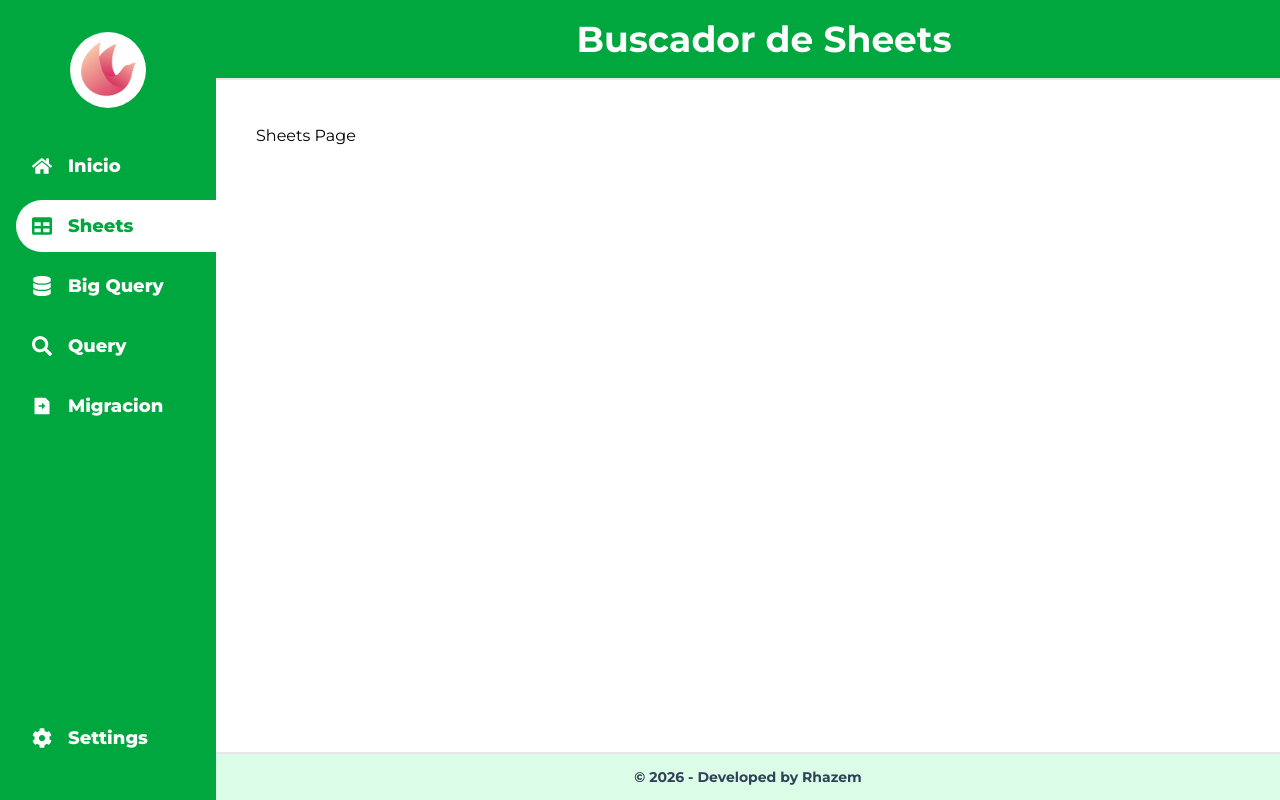
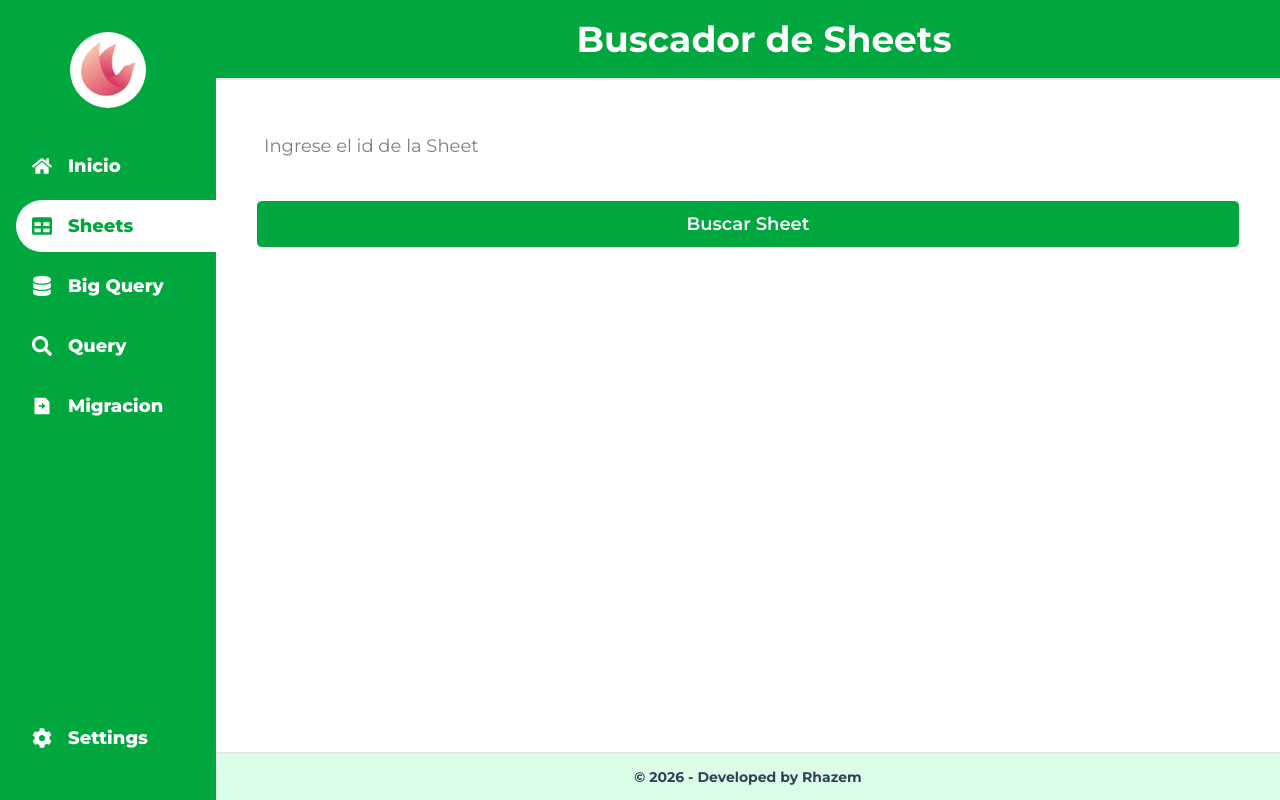
Before and after one commit to martinezlopezezequielernesto/data-analist-tools, a Next.js app: page /sheets in a window 1280 px wide. Built offline with nearby package versions, Linux system fonts and the light colour scheme.

Commit message:
base del buscador

```diff
--- a/app/sheets/page.tsx
+++ b/app/sheets/page.tsx
@@ -1,5 +1,13 @@
+"use client"
+import Input from "@/components/forms/Input";
+import PageContainer from "@/components/main/PageContainer";
+import Button from "@/components/page/Button";
+
 export default function Page() {
   return (
-    <p className="">Sheets Page</p>
+    <PageContainer>
+      <Input value="" placeholder="Ingrese el id de la Sheet" onChange={()=>{}}/>
+      <Button title="Buscar Sheet"/>
+    </PageContainer>
   );
 }
```
